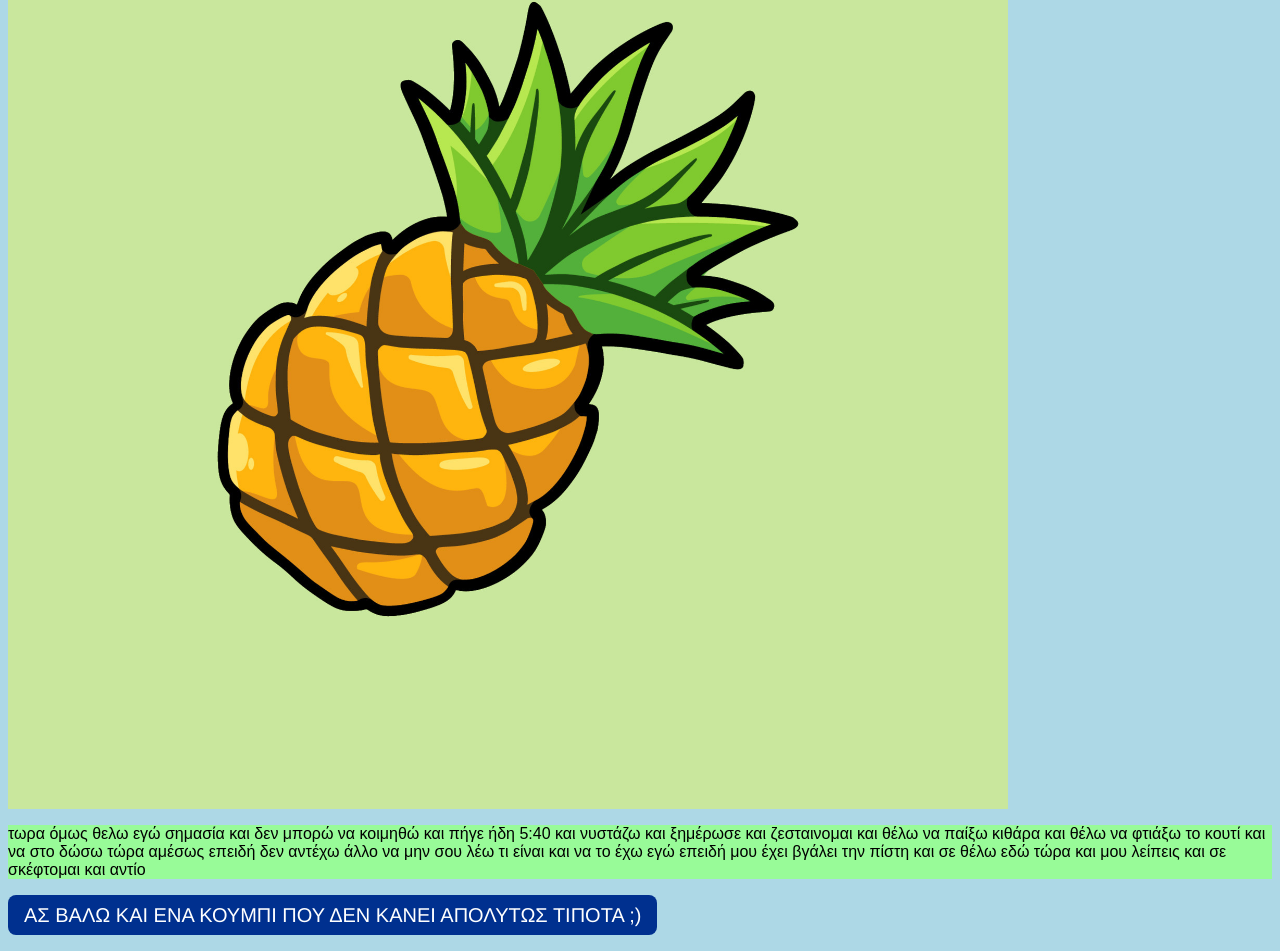
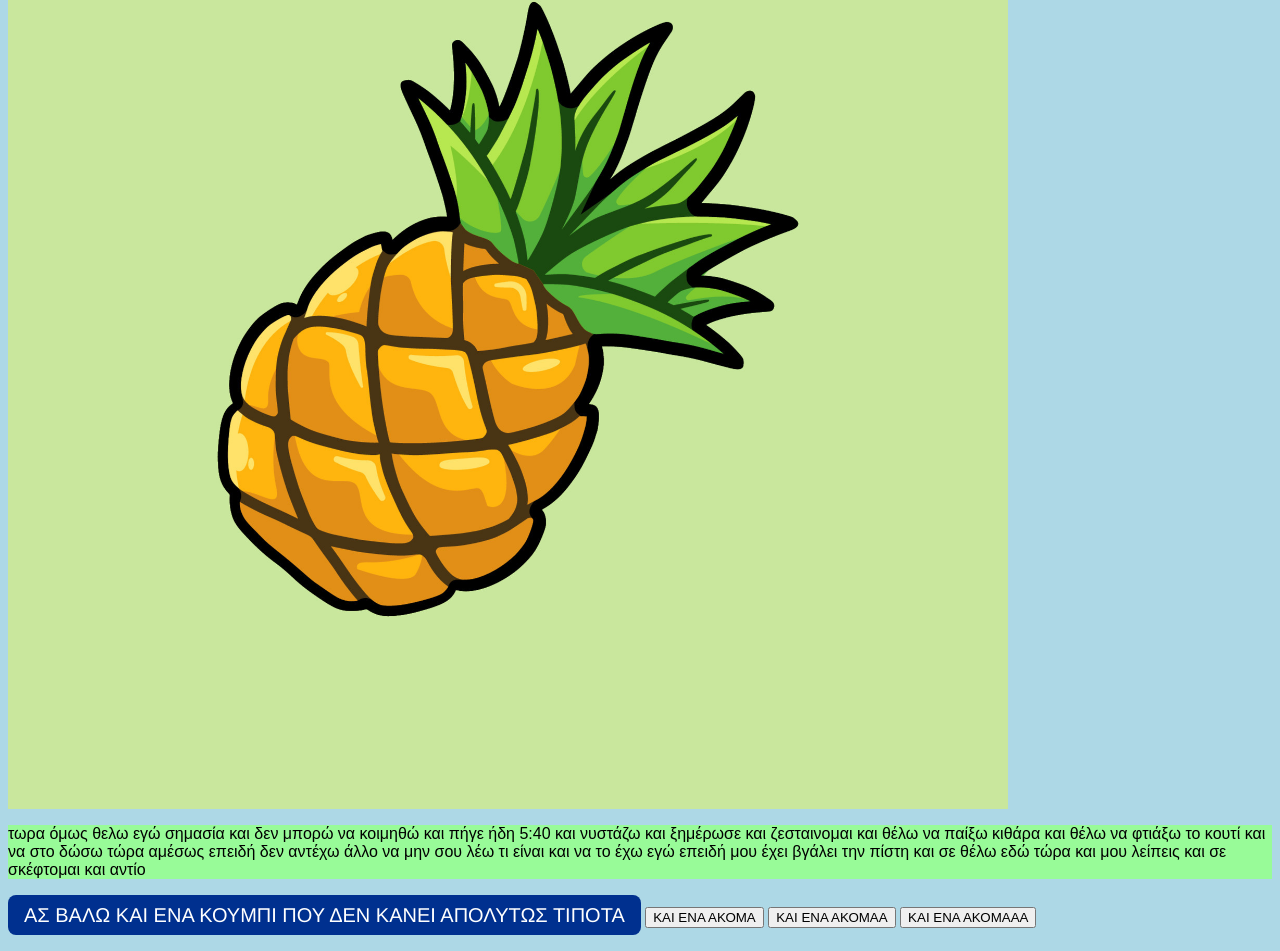
Before and after one commit to MaroM5/melii, a plain HTML site: page index.html in a window 1280 px wide. Shown: the part 1043-1994 px from the top of the page. Drawn offline with Linux system fonts and the light colour scheme.

Commit message:
Update index.html

```diff
--- a/index.html
+++ b/index.html
@@ -27,9 +27,10 @@
   <img src="pine.png" alt="pineapple.jpeg" width="1000" height="1000">
   <p id="txt">τωρα όμως θελω εγώ σημασία και δεν μπορώ να κοιμηθώ και πήγε ήδη 5:40 και νυστάζω και ξημέρωσε και ζεσταινομαι και θέλω να παίξω κιθάρα και θέλω να φτιάξω το κουτί και να στο δώσω τώρα αμέσως επειδή δεν αντέχω άλλο να μην σου λέω τι είναι και να το έχω εγώ επειδή μου έχει βγάλει την πίστη και σε θέλω εδώ τώρα και μου λείπεις και σε σκέφτομαι και αντίο</p>
   <form>
-         <button class="button" type="submit" formaction="https://youtu.be/dQw4w9WgXcQ">ΑΣ ΒΑΛΩ ΚΑΙ ΕΝΑ ΚΟΥΜΠΙ
-   ΠΟΥ ΔΕΝ ΚΑΝΕΙ ΑΠΟΛΥΤΩΣ
-   ΤΙΠΟΤΑ ;) </button>
+         <button class="button" type="submit" formaction="https://youtu.be/dQw4w9WgXcQ">ΑΣ ΒΑΛΩ ΚΑΙ ΕΝΑ ΚΟΥΜΠΙ ΠΟΥ ΔΕΝ ΚΑΝΕΙ ΑΠΟΛΥΤΩΣ ΤΙΠΟΤΑ</button>
+         <button class="button1" type="submit" formaction="https://youtu.be/J43oXi0Yuyg">ΚΑΙ ΕΝΑ ΑΚΟΜΑ</button>
+         <button class="button2" type="submit" formaction="https://youtu.be/yi8WrSCDfTY">ΚΑΙ ΕΝΑ ΑΚΟΜΑΑ</button>
+         <button class="button3" type="submit" formaction="https://youtu.be/yvxV8yZrRvQ">ΚΑΙ ΕΝΑ ΑΚΟΜΑΑΑ</button>
   </form>
 
 </body>
```
